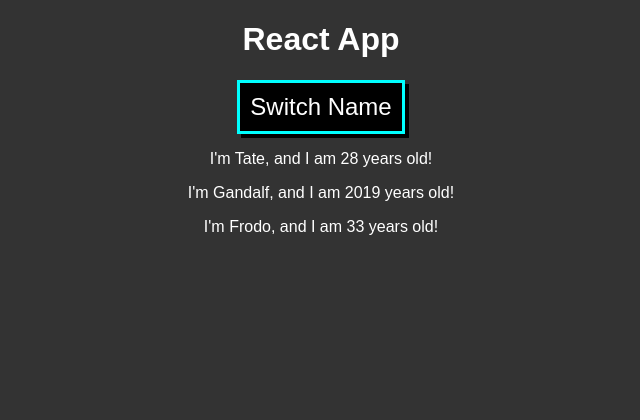
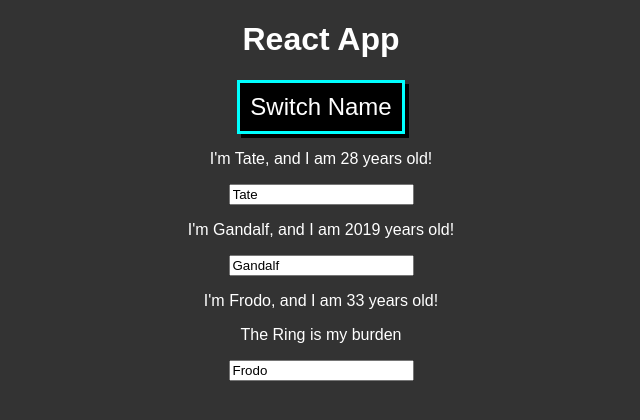
Before and after one commit to tateshep/react-workspace, a React (Create React App) app in the folder react-complete-guide/: page / in a window 1280 px wide. Shown: the top 420 px of the page, without its empty margins (319-959 px from the left). Built offline with nearby package versions, Linux system fonts and the light colour scheme.

Commit message:
updates to reactapp

```diff
--- a/react-complete-guide/src/App.js
+++ b/react-complete-guide/src/App.js
@@ -13,12 +13,22 @@
     otherState: 'som other values',
   }
 
-  switchNameHandler = () => {
+  switchNameHandler = (newName) => {
     // console.log('button works');
     // Dont do: this.state.persons[0] = 'Tater'
     this.setState({
         persons: [
-          {name:'Tater',age:28},
+          {name:newName,age:28},
+          {name:'Gandalf',age:2019},
+          {name:'Frodo',age:34},
+        ]
+    } )
+  }
+
+  nameChangedHandler = (event) => {
+    this.setState( {
+        persons: [
+          {name: event.target.value ,age:28},
           {name:'Gandalf',age:2019},
           {name:'Frodo',age:34},
         ]
@@ -29,12 +39,24 @@
     return (
       <div className="App">
         <h1>React App</h1>
+      {/*  Use the bind syntax instead typically */}
+        <button onClick={() => this.switchNameHandler('TATER')}>Switch Name</button>
 
-        <button onClick={this.switchNameHandler}>Switch Name</button>
+        <Person
+          name={this.state.persons[0].name}
+          age={this.state.persons[0].age}
+          click={this.switchNameHandler.bind(this, 'TATERONAUT')}
+          changed={this.nameChangedHandler}/>
 
-        <Person name={this.state.persons[0].name} age={this.state.persons[0].age}/>
-        <Person name={this.state.persons[1].name} age={this.state.persons[1].age}/>
-        <Person name={this.state.persons[2].name} age={this.state.persons[2].age}>The Ring is my burden</Person>
+        <Person
+          name={this.state.persons[1].name}
+          age={this.state.persons[1].age}
+          click={this.switchNameHandler}/>
+
+        <Person
+          name={this.state.persons[2].name}
+          age={this.state.persons[2].age}
+          click={this.switchNameHandler} >The Ring is my burden</Person>
 
 
       </div>
--- a/react-complete-guide/src/Person/Person.js
+++ b/react-complete-guide/src/Person/Person.js
@@ -2,7 +2,14 @@
 import React from 'react';
 
 const person = (props) => {
-    return <p>I'm {props.name}, and I am {props.age} years old!</p>
+    return (
+        <div>
+            <p onClick={props.click}>I'm {props.name}, and I am {props.age} years old!</p>
+            <p>{props.children}</p>
+            <input type="text" onChange={props.changed} value={props.name}/>
+
+        </div>
+    )
 }
 
 export default person;
```
